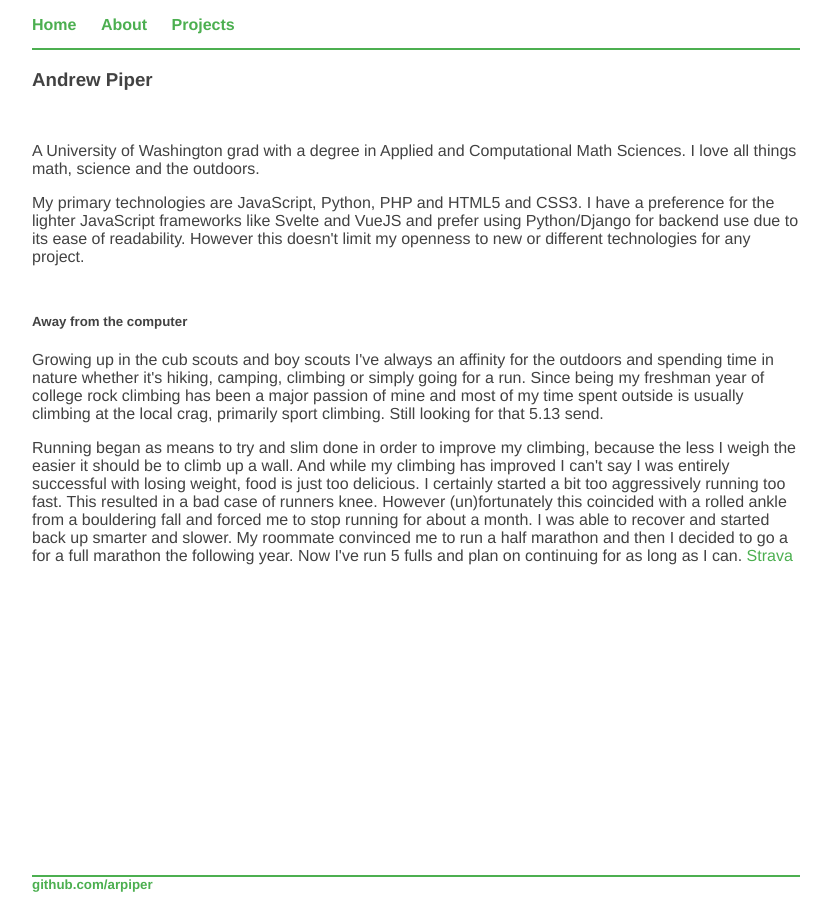
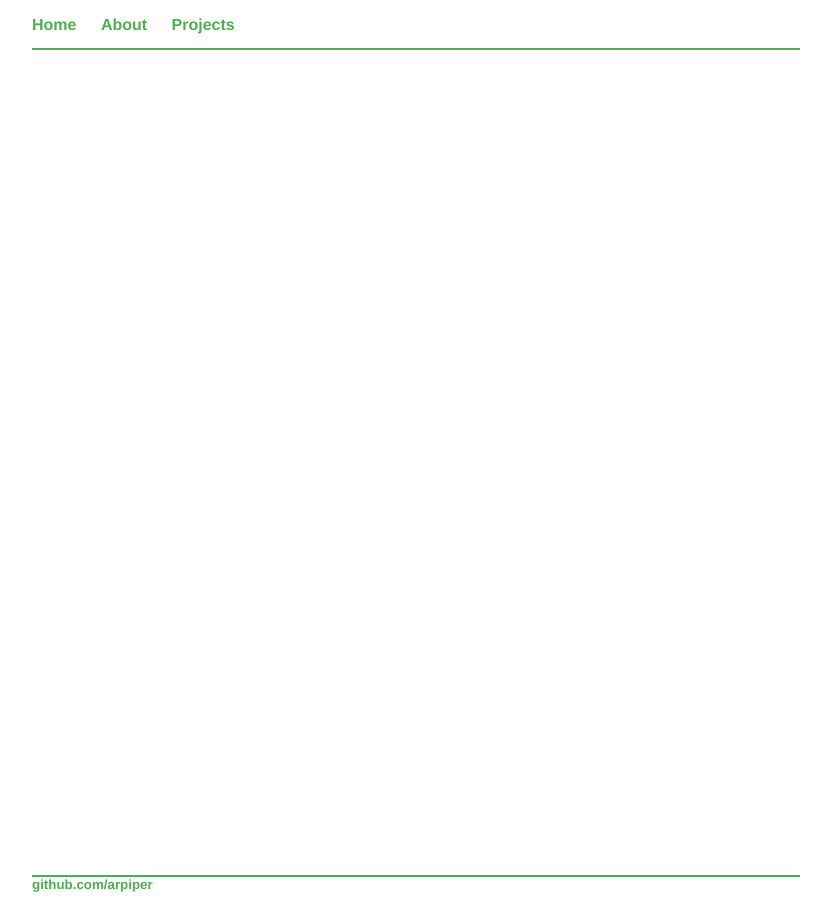
Before and after one commit to arpiper/arpiper.github.io, a Jekyll site: the page built from index.html, in a window 1280 px wide. Shown: the whole page, without its empty margins (224-1055 px from the left). Built offline with Jekyll 4.4.1, drawn with Linux system fonts in a browser that asks for light colours.

Commit message:
moved text to the about page.

```diff
--- a/index.html
+++ b/index.html
@@ -3,29 +3,5 @@
 title: ARPiper - Andrew Piper
 ---
 <div>
-  <h3>Andrew Piper</h3>
-  <div class="block">
-    <h5></h5>
-    <p>
-    <p>
-    A University of Washington grad with a degree in Applied and Computational Math Sciences. I love all things math, science and the outdoors.
-    </p>
-    <p>
-    My primary technologies are JavaScript, Python, PHP and HTML5 and CSS3.
-    I have a preference for the lighter JavaScript frameworks like Svelte and VueJS and prefer using Python/Django for
-    backend use due to its ease of readability. However this doesn't limit my openness to new or different
-    technologies for any project.
-    </p>
 
-    </p>
-  </div>
-  <div>
-    <h5>Away from the computer</h5>
-    <p>
-    Growing up in the cub scouts and boy scouts I've always an affinity for the outdoors and spending time in nature whether it's hiking, camping, climbing or simply going for a run. Since being my freshman year of college rock climbing has been a major passion of mine and most of my time spent outside is usually climbing at the local crag, primarily sport climbing. Still looking for that 5.13 send.
-    </p>
-    <p>
-    Running began as means to try and slim done in order to improve my climbing, because the less I weigh the easier it should be to climb up a wall. And while my climbing has improved I can't say I was entirely successful with losing weight, food is just too delicious. I certainly started a bit too aggressively running too fast. This resulted in a bad case of runners knee. However (un)fortunately this coincided with a rolled ankle from a bouldering fall and forced me to stop running for about a month. I was able to recover and started back up smarter and slower. My roommate convinced me to run a half marathon and then I decided to go a for a full marathon the following year. Now I've run 5 fulls and plan on continuing for as long as I can. <a href="https://www.strava.com/athletes/2821222" target="_blank">Strava</a>
-    </p>
-  </div>
 </div>
```
Also changed, not shown: about/index.html (+15 -4 lines).
